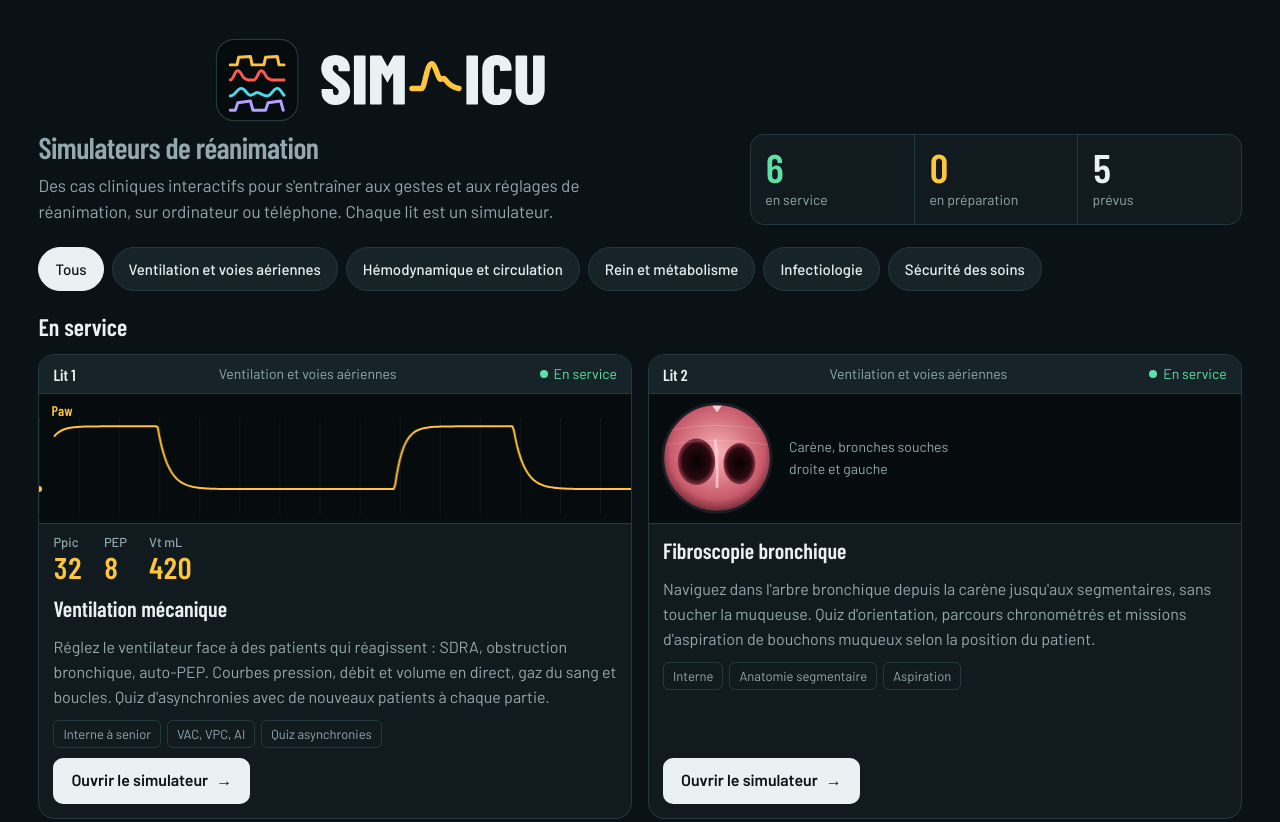
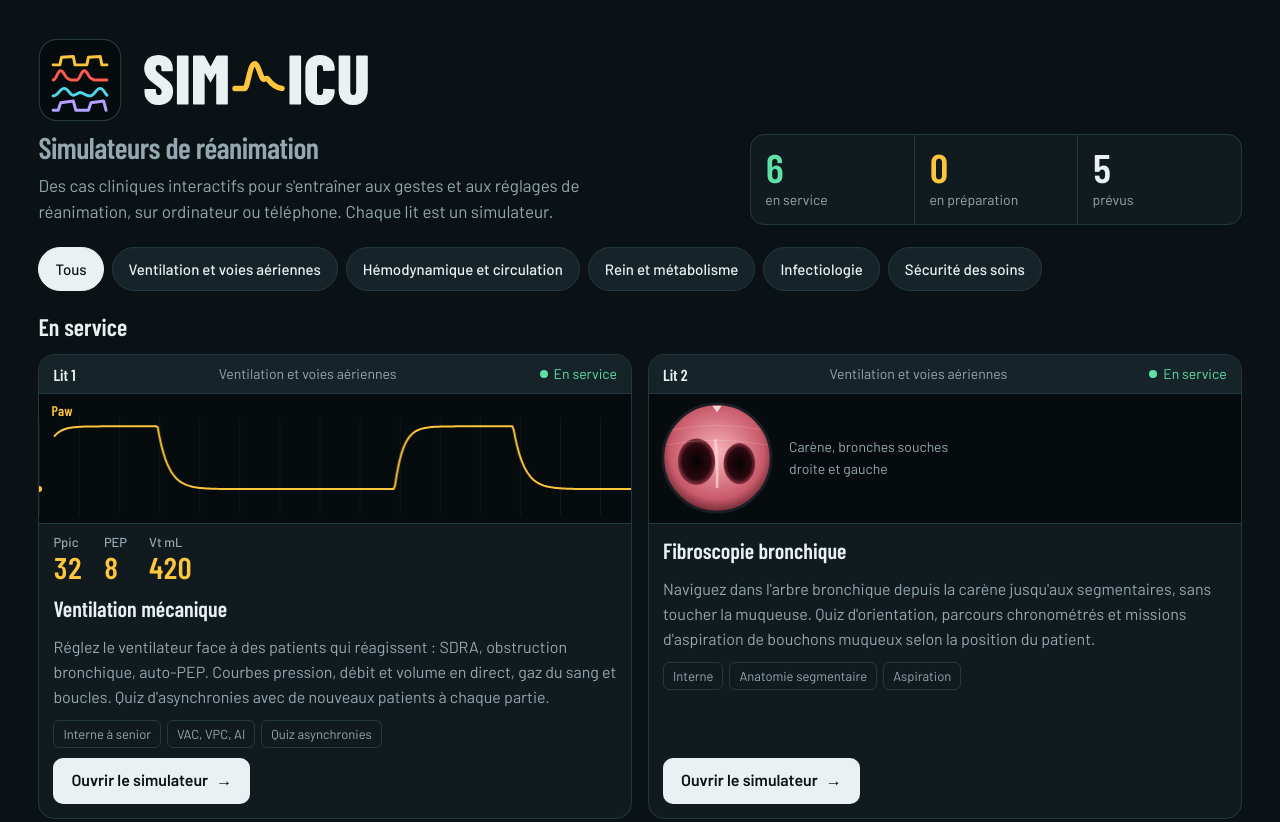
Before and after one commit to samuelcuau-ctrl/simulateurs-reanimation, a plain HTML site: page index.html in a window 1280 px wide. Shown: the top 822 px of the page. Drawn offline with nearby package versions, Linux system fonts and the light colour scheme.

Commit message:
Accueil : logo SIM-ICU aligné à gauche
Co-Authored-By: Claude Opus 5.5 <noreply@anthropic.com>
Claude-Session: https://claude.ai/code/session_01PgkcwXBvuaDA5yqMKAgaUS

```diff
--- a/index.html
+++ b/index.html
@@ -19,7 +19,7 @@ html{scroll-padding-top:24px}
 body{margin:0;background:var(--bg);color:var(--ink);font:16px/1.55 Barlow,system-ui,sans-serif;overflow-x:clip}
 .wrap{max-width:1280px;margin:0 auto;padding:clamp(18px,3vw,40px) max(3vw,16px)}
 h1{font:600 clamp(34px,4.4vw,52px)/1.05 "Barlow Condensed",Barlow,sans-serif;letter-spacing:-.01em;margin:0 0 8px;text-wrap:balance}
-.brand{display:flex;flex-direction:column;gap:10px}.brand img{display:block;height:clamp(52px,7vw,84px);width:auto;max-width:100%}.brand span{font-size:clamp(24px,2.6vw,30px);color:var(--mut)}
+.brand{display:flex;flex-direction:column;align-items:flex-start;gap:10px}.brand img{display:block;height:clamp(52px,7vw,84px);width:auto;max-width:100%}.brand span{font-size:clamp(24px,2.6vw,30px);color:var(--mut)}
 h2{font:600 24px/1.15 "Barlow Condensed",sans-serif;margin:0 0 14px}
 h3{font:600 22px/1.15 "Barlow Condensed",sans-serif;margin:0 0 4px}
 p{margin:0}
```
